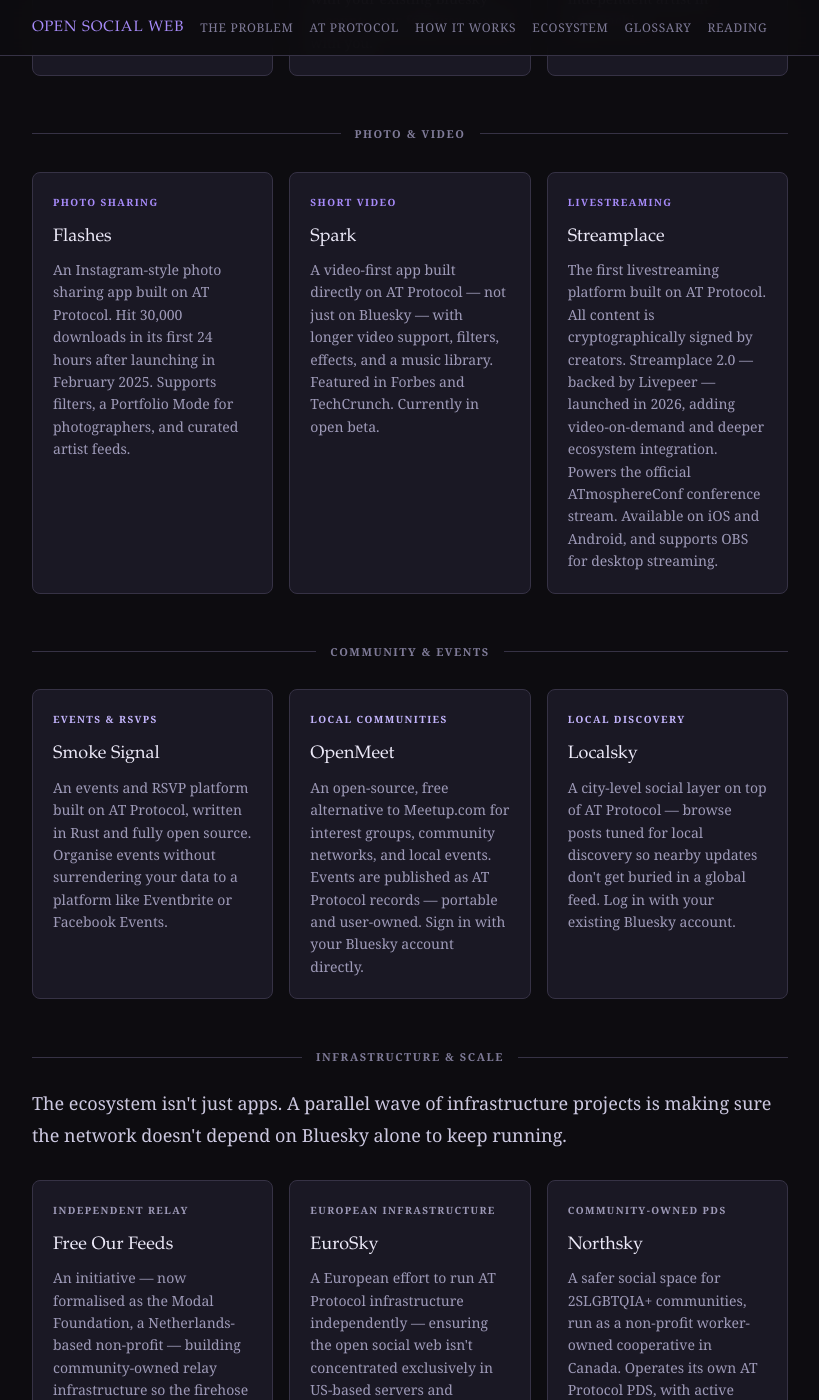
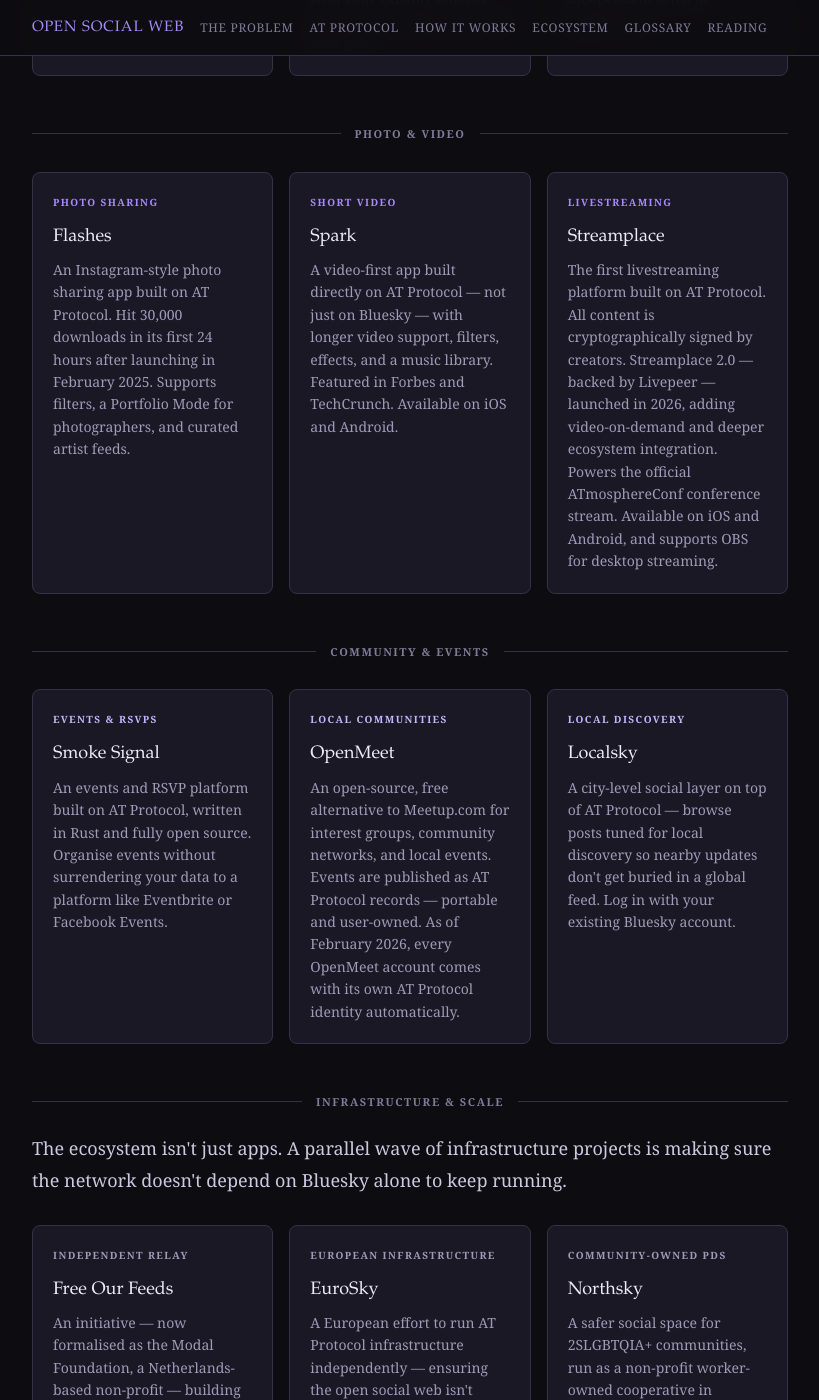
Before and after one commit to devilleweppenaar/home.github.io, a Jekyll site: the page open-social-web.html, which Jekyll copies as it is, in a window 1280 px wide and 1400 px high, scrolled down 7615 px. Shown: the whole window, without its empty margins (230-1049 px from the left). Built offline with Jekyll 4.4.1, drawn with Linux system fonts in a browser that asks for light colours; some of the changed text lies outside the part shown.

Commit message:
updates for May 2026

```diff
--- a/open-social-web.html
+++ b/open-social-web.html
@@ -1333,8 +1333,8 @@
                                 A video-first app built directly on AT Protocol
                                 — not just on Bluesky — with longer video
                                 support, filters, effects, and a music library.
-                                Featured in Forbes and TechCrunch. Currently in
-                                open beta.
+                                Featured in Forbes and TechCrunch. Available on
+                                iOS and Android.
                             </div>
                         </a>
                         <a
@@ -1390,8 +1390,9 @@
                                 An open-source, free alternative to Meetup.com
                                 for interest groups, community networks, and
                                 local events. Events are published as AT
-                                Protocol records — portable and user-owned. Sign
-                                in with your Bluesky account directly.
+                                Protocol records — portable and user-owned. As
+                                of February 2026, every OpenMeet account comes
+                                with its own AT Protocol identity automatically.
                             </div>
                         </a>
                         <a
```
Also changed, not shown: other parts of open-social-web.html (+1 -1 lines).
